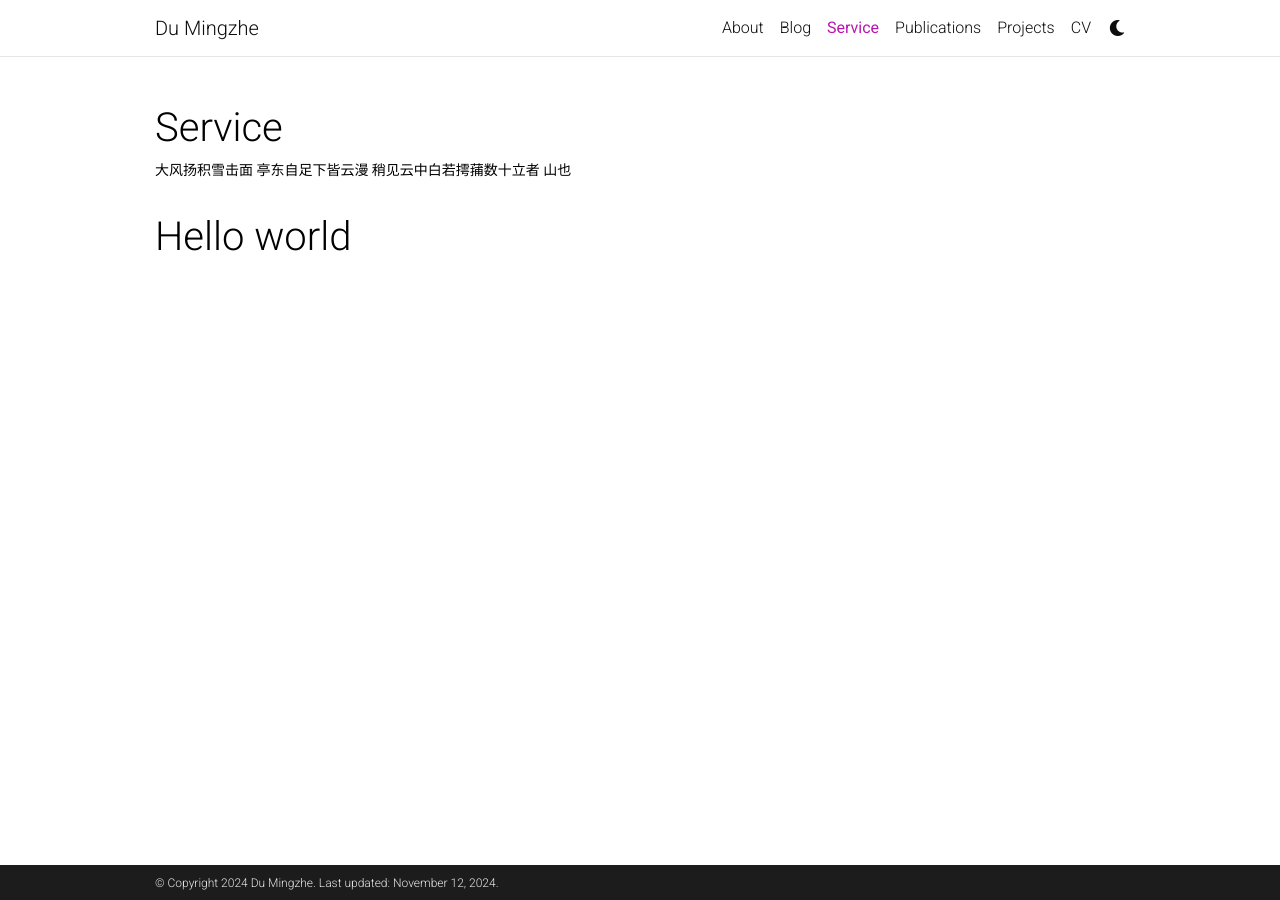
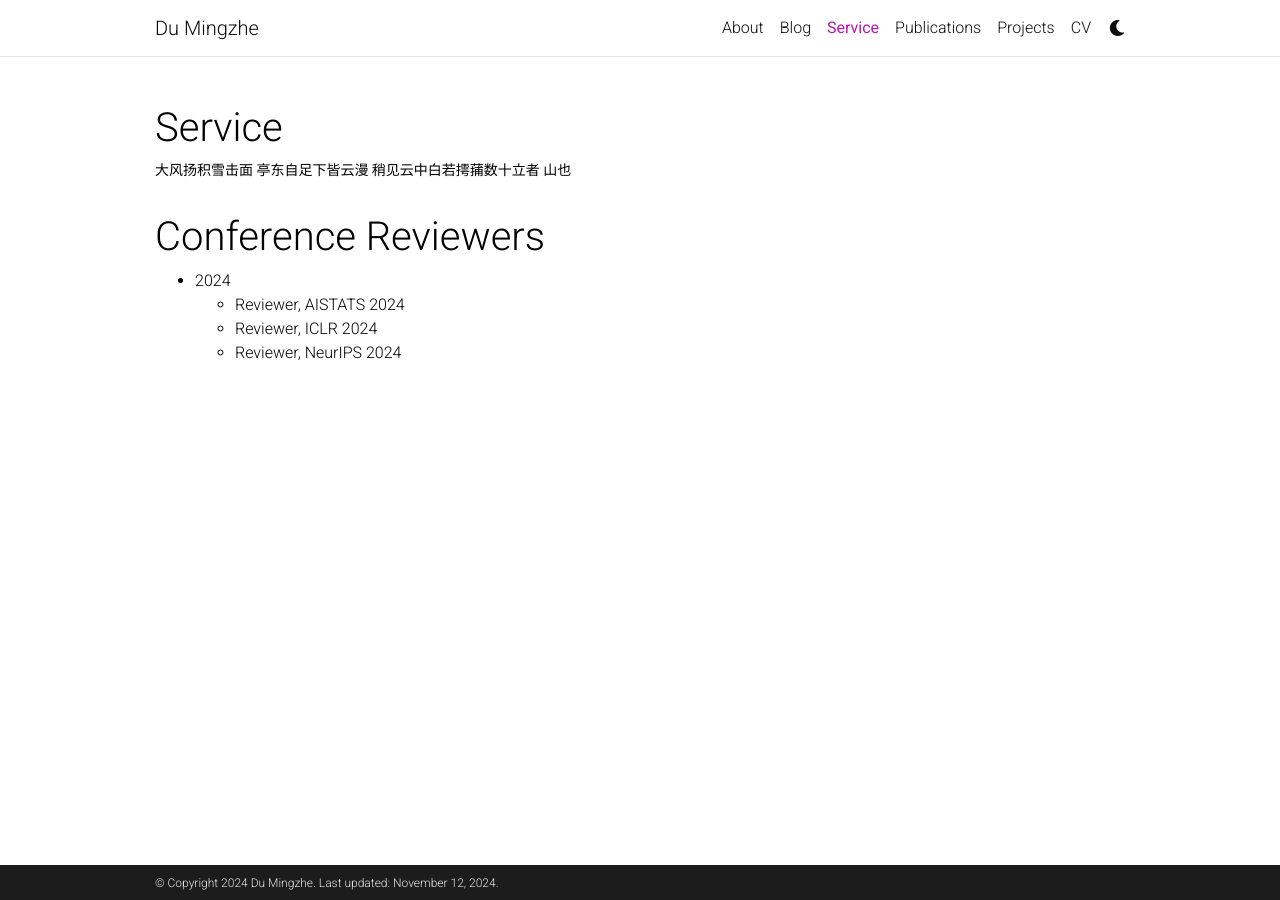
Before and after one commit to Elfsong/elfsong.github.io-, a Jekyll site: the page built from _pages/service.md, in a window 1280 px wide. Built offline with Jekyll 4.4.1, drawn with Linux system fonts in a browser that asks for light colours; comment, search, counter and statistics services are not loaded; a style sheet for code colours, icons or effects is not loaded.

Commit message:
Update service

```diff
--- a/_pages/service.md
+++ b/_pages/service.md
@@ -8,4 +8,8 @@ nav_order: 1
 horizontal: false
 ---
 
-<h1>Hello world</h1>
+# Conference Reviewers
+- 2024
+  - Reviewer, AISTATS 2024
+  - Reviewer, ICLR 2024
+  - Reviewer, NeurIPS 2024
```
